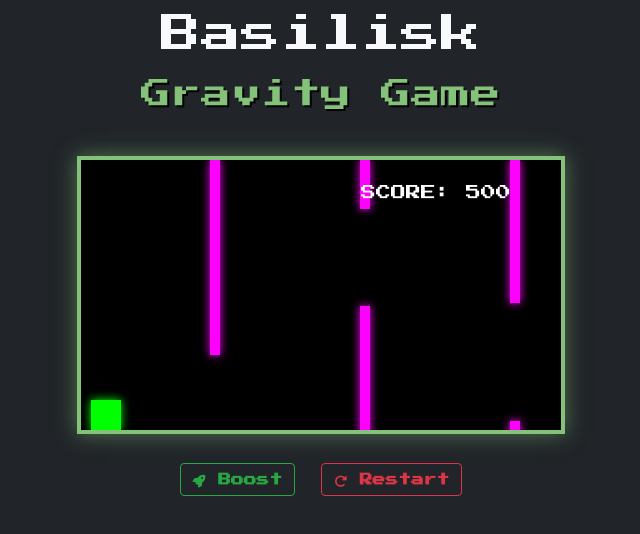
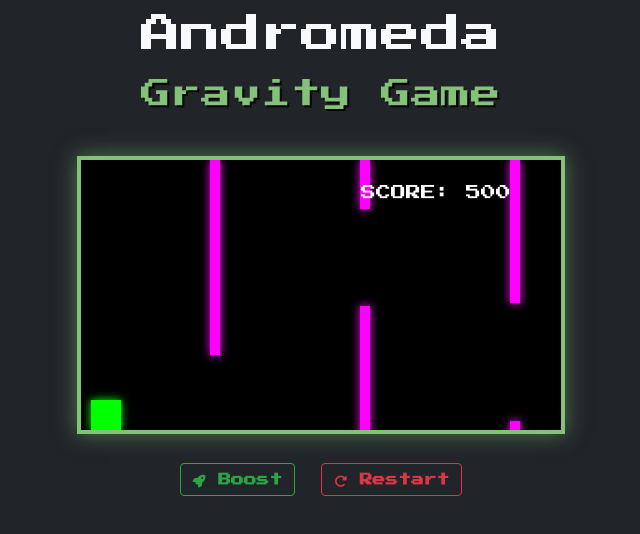
Before and after one commit to GuilhermeAlbert/andromeda, a plain HTML site: page index.html in a window 1280 px wide. Shown: the whole page, without its empty margins (319-959 px from the left). Drawn offline with nearby package versions, Linux system fonts and the light colour scheme.

Commit message:
Add SVG favicon and update title to Andromeda in index.html

```diff
--- a/index.html
+++ b/index.html
@@ -8,7 +8,7 @@
       content="width=device-width, initial-scale=1, shrink-to-fit=no"
     />
 
-    <link rel="shortcut icon" href="img/favicon.ico" />
+    <link rel="shortcut icon" href="img/favicon.svg" type="image/svg+xml" />
 
     <!-- Bootstrap CSS -->
     <link
@@ -32,7 +32,7 @@
       <div class="row">
         <div class="col-md-12 center-align">
           <div class="col-md-6 center-align mx-auto">
-            <h1 class="text-center">Basilisk</h1>
+            <h1 class="text-center">Andromeda</h1>
           </div>
         </div>
       </div>
```
Also changed, not shown: img/favicon.svg (added).
